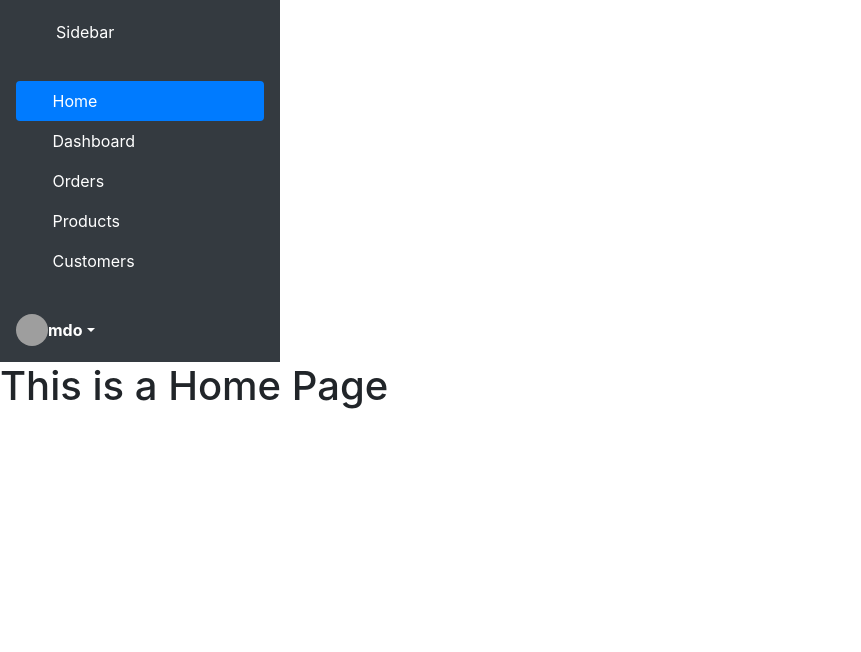
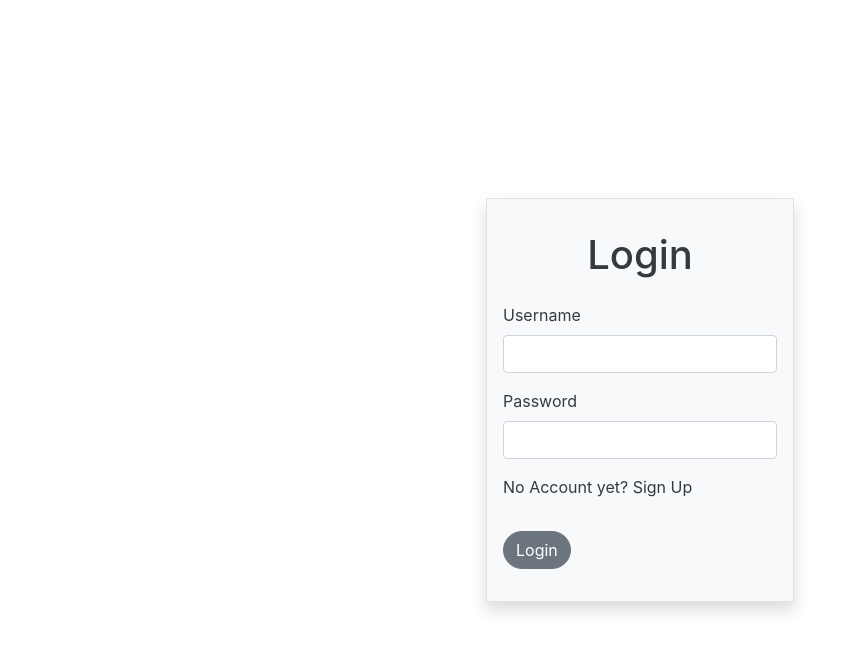
Before and after one commit to CherryMinguito/grading-system, a Nuxt app: page / in a window 1280 px wide. Shown: the top 652 px of the page, without its empty margins (0-861 px from the left). Built offline with nearby package versions, Linux system fonts and the light colour scheme; grey boxes are pictures that could not be loaded.

Commit message:
First commit

```diff
--- a/components/Home.vue
+++ b/components/Home.vue
@@ -1,60 +1,31 @@
 <!-- Please remove this file from your project -->
 <template>
-  <div class="relative flex items-top justify-center min-h-screen bg-gray-100 sm:items-center sm:pt-0">
-    <div class="d-flex flex-column flex-shrink-0 p-3 text-white bg-dark" style="width: 280px;">
-    <a href="/" class="d-flex align-items-center mb-3 mb-md-0 me-md-auto text-white text-decoration-none">
-      <svg class="bi me-2" width="40" height="32"><use xlink:href="#bootstrap"></use></svg>
-      <span class="fs-4">Sidebar</span>
-    </a>
-    <hr>
-    <ul class="nav nav-pills flex-column mb-auto">
-      <li class="nav-item">
-        <a href="#" class="nav-link active" aria-current="page">
-          <svg class="bi me-2" width="16" height="16"><use xlink:href="#home"></use></svg>
-          Home
-        </a>
-      </li>
-      <li>
-        <a href="#" class="nav-link text-white">
-          <svg class="bi me-2" width="16" height="16"><use xlink:href="#speedometer2"></use></svg>
-          Dashboard
-        </a>
-      </li>
-      <li>
-        <a href="#" class="nav-link text-white">
-          <svg class="bi me-2" width="16" height="16"><use xlink:href="#table"></use></svg>
-          Orders
-        </a>
-      </li>
-      <li>
-        <a href="#" class="nav-link text-white">
-          <svg class="bi me-2" width="16" height="16"><use xlink:href="#grid"></use></svg>
-          Products
-        </a>
-      </li>
-      <li>
-        <a href="#" class="nav-link text-white">
-          <svg class="bi me-2" width="16" height="16"><use xlink:href="#people-circle"></use></svg>
-          Customers
-        </a>
-      </li>
-    </ul>
-    <hr>
-    <div class="dropdown">
-      <a href="#" class="d-flex align-items-center text-white text-decoration-none dropdown-toggle" id="dropdownUser1" data-bs-toggle="dropdown" aria-expanded="false">
-        <img src="https://github.com/mdo.png" alt="" width="32" height="32" class="rounded-circle me-2">
-        <strong>mdo</strong>
-      </a>
-      <ul class="dropdown-menu dropdown-menu-dark text-small shadow" aria-labelledby="dropdownUser1">
-        <li><a class="dropdown-item" href="#">New project...</a></li>
-        <li><a class="dropdown-item" href="#">Settings</a></li>
-        <li><a class="dropdown-item" href="#">Profile</a></li>
-        <li><hr class="dropdown-divider"></li>
-        <li><a class="dropdown-item" href="#">Sign out</a></li>
-      </ul>
-    </div>
-  </div>
-    <h1>This is a Home Page</h1>
+<div class="container d-flex justify-content-center align-items-center" style="min-height: 100vh">
+    <form class="border shadow p-3 rouneded bg-light">
+      <h1 class="text-center p-3 text-dark">Login</h1>
+      <div class="row justify-content-center">
+              <div class="col mb-3">
+                  <label class="form-label text-dark">Username</label>
+                  <input class="form-control">
+              </div>
+      </div>
+      <div class="row justify-content-center">
+            <div class="col mb-3">
+              <label class="form-label text-dark">Password</label>
+              <input class="form-control">
+          </div>
+      </div>
+      <div class="row justify-cotent-center">
+        <div class="col mb-3">
+            <p class="text-dark">No Account yet? <a class="text-dark" href="">Sign Up</a></p>
+        </div>
+      </div>
+      <div class="row justify-content-center">
+        <div class="col mb-3">
+            <b-button pill>Login</b-button>
+        </div>
+      </div>
+    </form>
   </div>
 </template>
 
```
